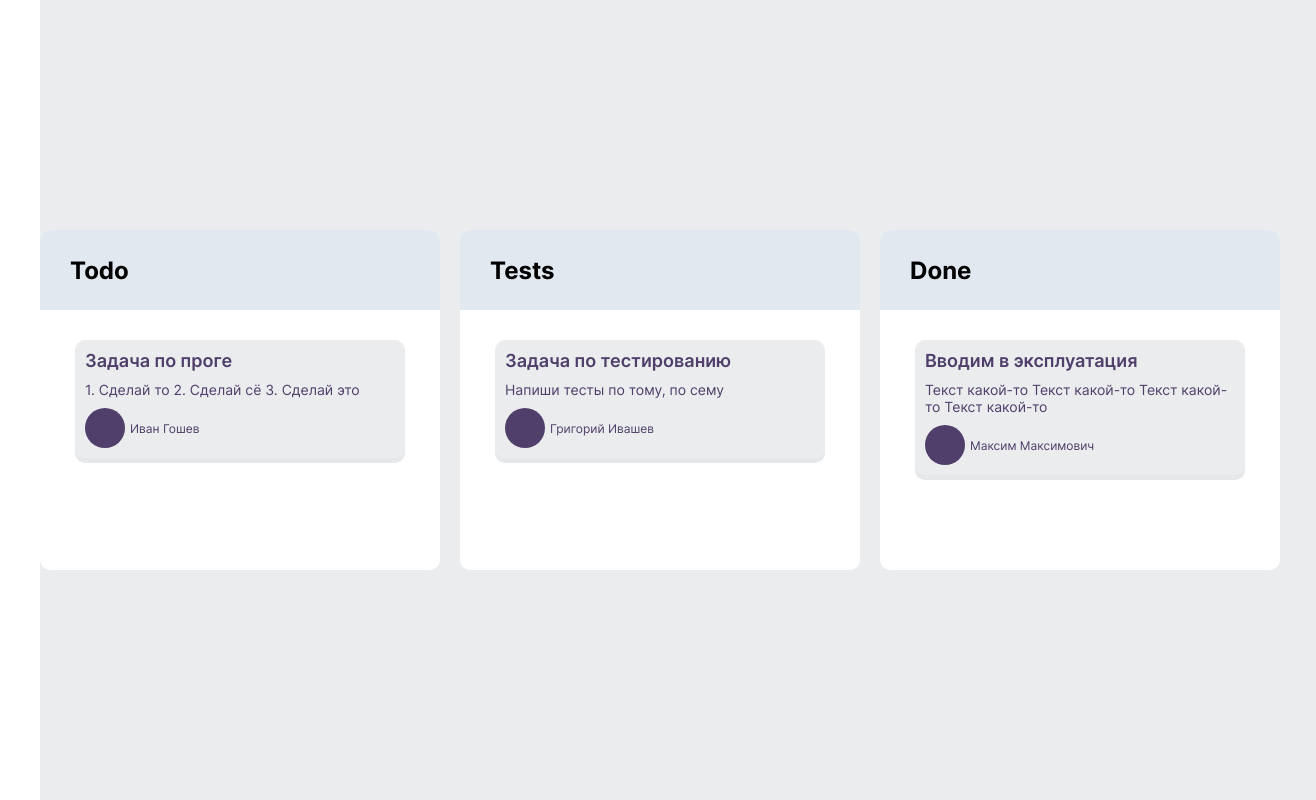
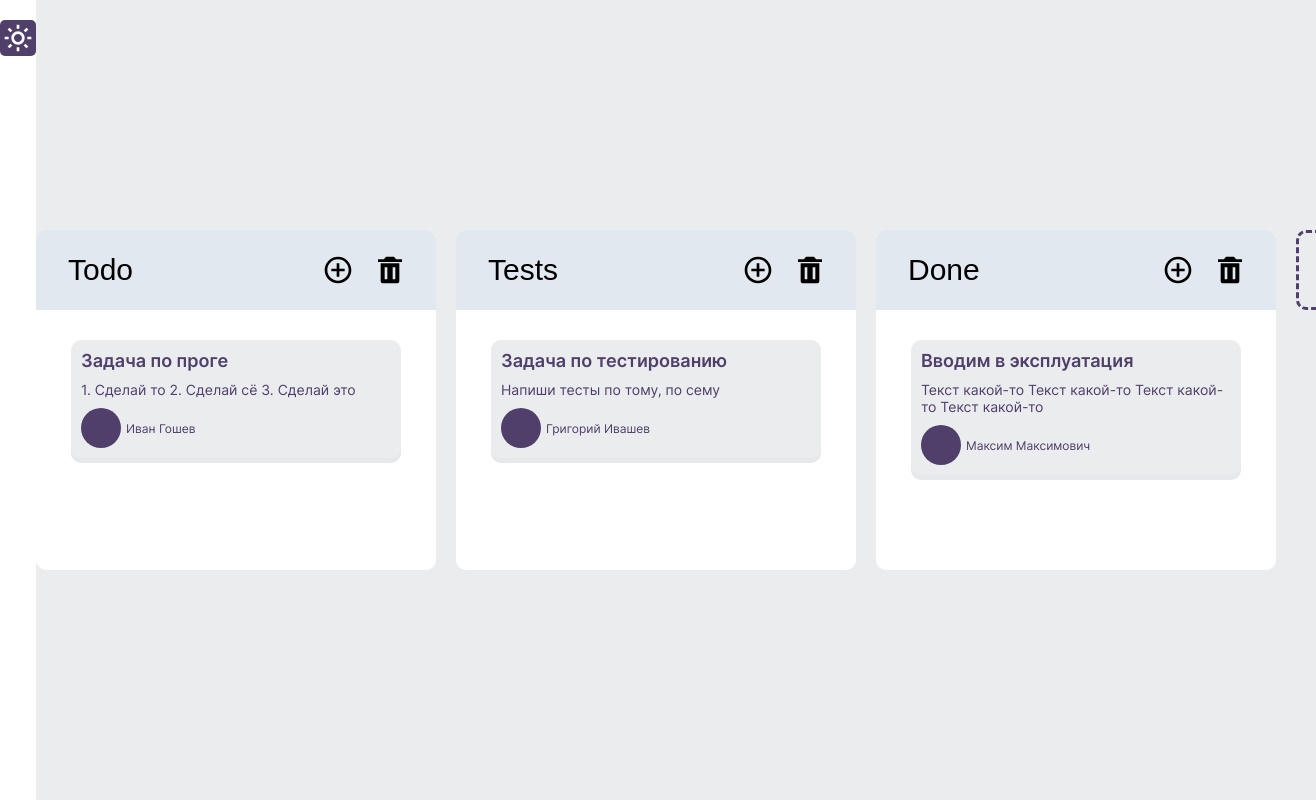
Before and after one commit to MaxWarAxe/kanban-website-practice, a Vue app: page / in a window 1280 px wide. Shown: the whole page, 1316 px wide, since content can reach past the window. Built offline with nearby package versions, Linux system fonts and the light colour scheme.

Commit message:
column buttons added

```diff
--- a/src/App.vue
+++ b/src/App.vue
@@ -12,7 +12,6 @@
     const kanbanStore = useKanbanStore()
     kanbanStore.init()
 
-
     function startDrag(event,itemID,currentColumnID){
         event.target.classList.add('dragging')
         event.dataTransfer.dropEffect = 'move'
@@ -20,13 +19,13 @@
         event.dataTransfer.setData('itemID', itemID)
         event.dataTransfer.setData('columnID',currentColumnID)
     }
+
     function onDrop(event, columnID) {
         const itemID = event.dataTransfer.getData('itemID')
         const previousColumnID = event.dataTransfer.getData('columnID')
         kanbanStore.moveItem(itemID,previousColumnID, columnID)
 
     }
-
 
 </script>
 
@@ -35,9 +34,12 @@
         <SidePanel></SidePanel>
         <main class="main-section">
             <div class="main-section__column-wraper">
-                <KanbanColumn @drop="onDrop($event,column.id)" :header="column.header" v-for="column in kanbanStore.columns">
-                    <KanbanCard draggable="true" @dragstart="startDrag($event,item.id,column.id)" v-for="item in column.items" :title="item.title" :content="item.content" :performer_name="item.performer_name" :key="item.id" ></KanbanCard>
+                <KanbanColumn @drop="onDrop($event,column.id)" :id="column.id" :header="column.header" v-for="column in kanbanStore.columns">
+                    <KanbanCard  draggable="true" @dragstart="startDrag($event,item.id,column.id)" v-for="item in column.items" :title="item.title" :content="item.content" :performer_name="item.performer_name" :key="item.id" ></KanbanCard>
                 </KanbanColumn>
+                <div @click="kanbanStore.addNewColumn()" class="main-section__add-column-button">
+                    ДОБАВИТЬ
+                </div>
             </div>
         </main>
 
@@ -73,4 +75,21 @@
         overflow-x: auto;
         scroll-behavior: smooth;
     }
+    .main-section__add-column-button{
+        min-width: 400px;
+        height: 80px;
+        display: flex;
+        border: dashed;
+        border-radius: 10px;
+        color: var(--primary-text-color);
+        align-items: center;
+        justify-content: center;
+        text-align: center;
+        vertical-align: center;
+        font-size: 32px;
+        font-weight: bold;
+    }
+    .main-section__add-column-button:hover{
+        background-color: var(--primary-selection-color);
+    }
 </style>
--- a/src/assets/base.scss
+++ b/src/assets/base.scss
@@ -1,9 +1,4 @@
 
-
-:root{
-    box-sizing: border-box;
-    user-select: none
-}
 
 
 body.light-theme{
--- a/src/assets/main.scss
+++ b/src/assets/main.scss
@@ -6,6 +6,8 @@
 }
 *{
     box-sizing: border-box;
+    transition: 0.5s;
+    user-select: none;
 }
 body{
     font-family: 'inter';
@@ -14,7 +16,7 @@ body{
     padding: 0;
 
     scrollbar-width: thin;
-    scrollbar-color: var(--primary-selection-color) var(--primary-bg-color);
+    scrollbar-color: var(--primary-text-color) var(--primary-bg-color);
 }
 .dragging{
     opacity: 1;
--- a/src/components/KanbanColumn.vue
+++ b/src/components/KanbanColumn.vue
@@ -1,16 +1,26 @@
 <script setup>
     import KanbanCard from './KanbanCard.vue';
+    import { useKanbanStore } from '@/stores/kanban';
     const props = defineProps({
+        id : Number,
         header : String
     })
 
+    const kanbanStore = useKanbanStore()
 
 </script>
 
 <template>
     <div class="column-container">
         <header class="column-container__header">
-            {{ props.header }}
+            <input class="column-container__header-text  column-container__header-input" placeholder="Без названия" :value="props.header"></input>
+
+            <svg @click="kanbanStore.addNewItem(props.id)" class="column-container__icon" viewBox="0 0 24 24" width="32" height="32">
+                <use href="@/assets/icons/themeIcon.svg#plus-icon"></use>
+            </svg>
+            <svg @click="kanbanStore.removeColumn(props.id)" class="column-container__icon" viewBox="0 0 24 24" width="32" height="32">
+                <use href="@/assets/icons/themeIcon.svg#trash-icon"></use>
+            </svg>
         </header>
         <main dropzone @dragover.prevent @dragenter.prevent @dragleave.prevent class="column-container__content">
             <slot></slot>
@@ -20,10 +30,10 @@
 
 <style lang="scss" scoped>
     $border_radius : 10px;
+    $header_padding : 30px;
 
     .column-container{
         min-width: 400px;
-
         height: auto;
         display: flex;
         flex-direction: column;
@@ -36,12 +46,24 @@
         display: flex;
         justify-content: start;
         align-items: center;
-        padding-left: 30px;
+        padding-left: $header_padding;
+        padding-right: $header_padding;
         font-size: 24px;
         font-weight: bold;
+        gap: 20px;
         color: var(--secondary-text-color);
         background-color: var(--primary-selection-color);
         border-radius: $border_radius $border_radius 0px 0px;
+    }
+    .column-container__header-text{
+        margin-right: auto;
+    }
+    .column-container__header-input{
+        font-size: 30px;
+        width: 220px;
+        color: var(--secondary-text-color);
+        background-color: transparent;
+        border: 0;
     }
     .column-container__content{
         width: 100%;
@@ -55,6 +77,10 @@
         padding: 30px;
         align-items: center;
         flex-direction: column;
+    }
+    .column-container__icon{
+        fill: var(--secondary-text-color);
 
+        cursor: pointer;
     }
 </style>
--- a/src/components/SidePanel.vue
+++ b/src/components/SidePanel.vue
@@ -1,18 +1,49 @@
 <script setup>
+    import { useThemeStore } from '@/stores/theme';
 
+    const themeStore = useThemeStore()
 </script>
 
 <template>
     <aside class="side-panel-container">
+        <div @click="themeStore.toggleTheme()" class="side-panel-container__button">
+            <svg class="side-panel-container__icon" viewBox="0 0 24 24" width="32" height="32">
+                <use href="@/assets/icons/themeIcon.svg#theme-icon"></use>
+            </svg>
+        </div>
 
     </aside>
 </template>
 
 <style lang="scss" scoped>
     .side-panel-container{
-        width: 100px;
+        width: 64px;
         height: 100%;
         display: flex;
+        justify-content: center;
+        align-items: start;
+        padding-top: 20px;
         background-color: var(--primary-container-color);
     }
+    .side-panel-container__button{
+        background-color: var(--primary-icon-color);
+        border-radius: 5px;
+        width: 36px;
+        height: 36px;
+        display: flex;
+        align-items: center;
+        justify-content: center;
+    }
+    .side-panel-container__icon{
+        width: auto;
+        height: auto;
+
+
+
+        fill: var(--button-text-color);
+    }
+    .side-panel-container__icon:hover{
+        fill: var(--primary-selection-color);
+        cursor: pointer;
+    }
 </style>
--- a/src/stores/kanban.js
+++ b/src/stores/kanban.js
@@ -2,6 +2,8 @@ import { defineStore } from "pinia"
 import { ref } from 'vue'
 
 export const useKanbanStore = defineStore('kanban', () => {
+    let columnId = ref(3)
+    let taskId = ref(3)
     let columns = ref([])
     let tasks = ref([])
 
@@ -32,5 +34,23 @@ export const useKanbanStore = defineStore('kanban', () => {
         addItemToColumn(itemID, newColumnID)
     }
 
-    return{columns,tasks,init,moveItem}
+    function addNewColumn(){
+        columns.value.push({id : ++columnId.value, header : 'Новая колонка', items : []})
+    }
+
+    function removeColumn(columnID){
+        var column = columns.value.find(column => column.id == columnID)
+        columns.value = columns.value.filter(function(column) {
+            return column.id != columnID;
+        });
+    }
+
+    function addNewItem(columnID){
+        var column = columns.value.find(column => column.id == columnID)
+        var newTask = {id : ++taskId.value, title : 'Новая задача', content : 'Новый текст', performer_name : 'Новый исполнитель'}
+        tasks.value.push(newTask)
+        column.items.push(newTask)
+    }
+
+    return{columns,tasks,init,moveItem,addNewColumn,removeColumn,addNewItem}
 })
```
Also changed, not shown: src/assets/icons/themeIcon.svg (added), 1 other file (tests, documents, lock files or other folders).
